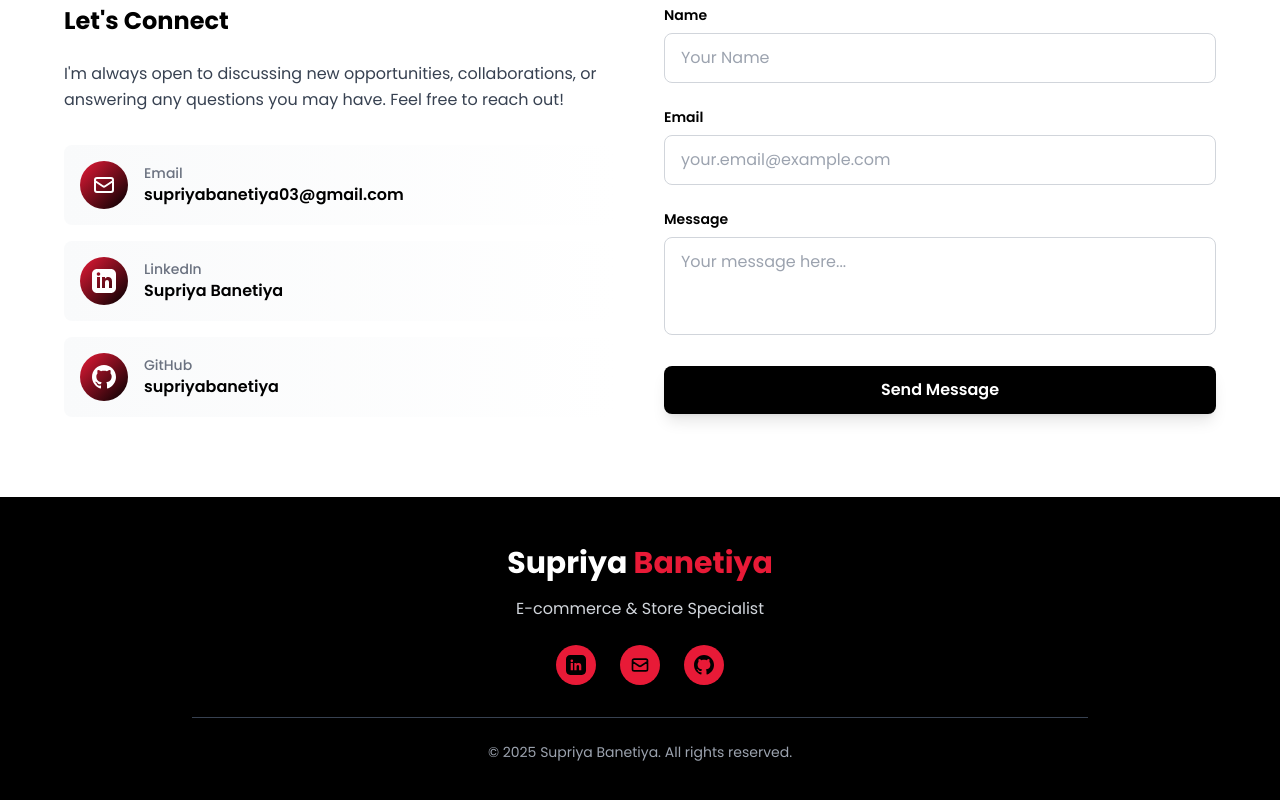
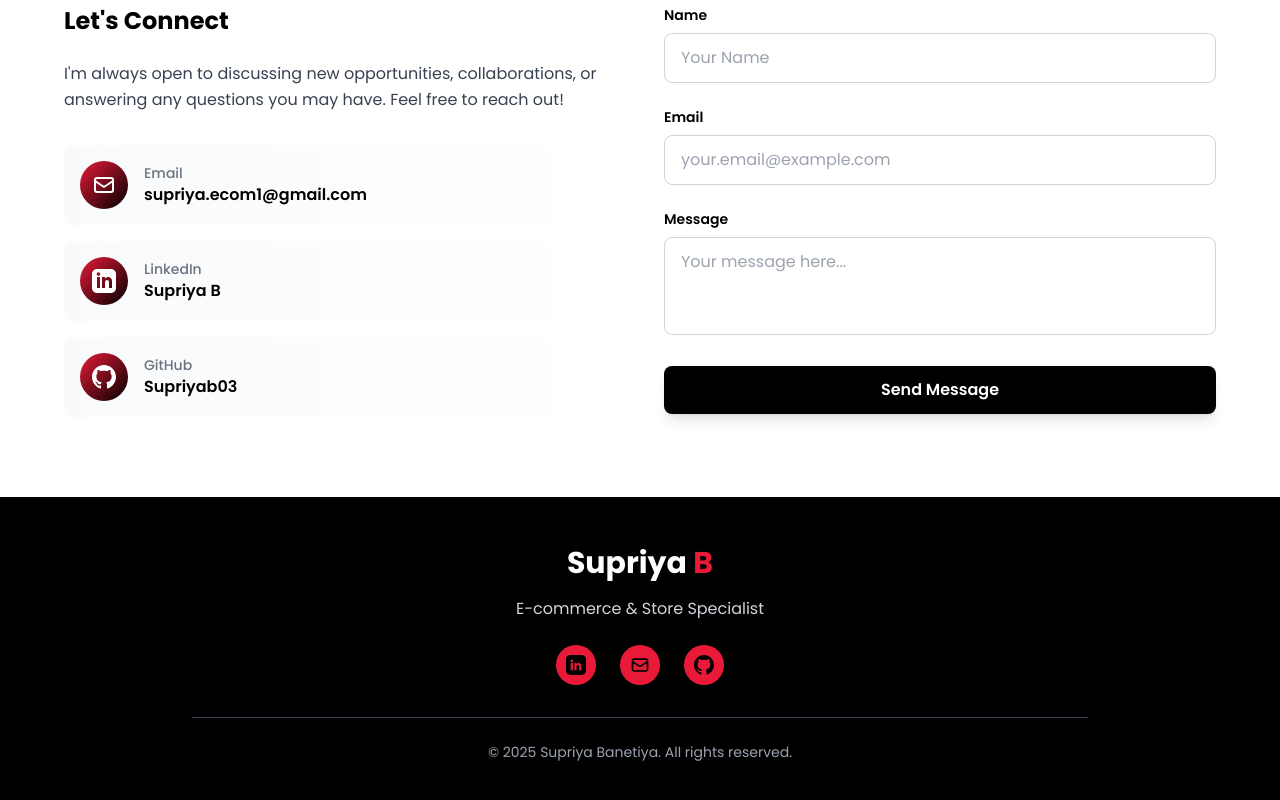
Before and after one commit to supriyabanetiya/supriya-portfolio, a React (Vite) app: page / in a window 1280 px wide. Shown: the part 2998-3798 px from the top of the page. Built offline with nearby package versions, Linux system fonts and the light colour scheme.

Commit message:
Updated name

```diff
--- a/src/components/Contact.jsx
+++ b/src/components/Contact.jsx
@@ -40,7 +40,7 @@ const Contact = () => {
   const contactInfo = [
     {
       type: 'Email',
-      value: 'supriyabanetiya03@gmail.com',
+      value: 'supriya.ecom1@gmail.com',
       icon: (
         <svg
           className="w-6 h-6"
@@ -54,28 +54,28 @@ const Contact = () => {
           <path d="M3 8l7.89 5.26a2 2 0 002.22 0L21 8M5 19h14a2 2 0 002-2V7a2 2 0 00-2-2H5a2 2 0 00-2 2v10a2 2 0 002 2z" />
         </svg>
       ),
-      link: 'mailto:supriyabanetiya03@gmail.com',
+      link: 'mailto:supriya.ecom1@gmail.com',
     },
 
     {
       type: 'LinkedIn',
-      value: 'Supriya Banetiya',
+      value: 'Supriya B',
       icon: (
         <svg className="w-6 h-6" fill="currentColor" viewBox="0 0 24 24">
           <path d="M19 0h-14c-2.761 0-5 2.239-5 5v14c0 2.761 2.239 5 5 5h14c2.762 0 5-2.239 5-5v-14c0-2.761-2.238-5-5-5zm-11 19h-3v-11h3v11zm-1.5-12.268c-.966 0-1.75-.79-1.75-1.764s.784-1.764 1.75-1.764 1.75.79 1.75 1.764-.783 1.764-1.75 1.764zm13.5 12.268h-3v-5.604c0-3.368-4-3.113-4 0v5.604h-3v-11h3v1.765c1.396-2.586 7-2.777 7 2.476v6.759z"/>
         </svg>
       ),
-      link: 'https://linkedin.com/in/supriya-banetiya-9002a9245',
+      link: 'https://www.linkedin.com/in/supriya-b-9002a9245',
     },
     {
       type: 'GitHub',
-      value: 'supriyabanetiya',
+      value: 'Supriyab03',
       icon: (
         <svg className="w-6 h-6" fill="currentColor" viewBox="0 0 24 24">
           <path d="M12 0c-6.626 0-12 5.373-12 12 0 5.302 3.438 9.8 8.207 11.387.599.111.793-.261.793-.577v-2.234c-3.338.726-4.033-1.416-4.033-1.416-.546-1.387-1.333-1.756-1.333-1.756-1.089-.745.083-.729.083-.729 1.205.084 1.839 1.237 1.839 1.237 1.07 1.834 2.807 1.304 3.492.997.107-.775.418-1.305.762-1.604-2.665-.305-5.467-1.334-5.467-5.931 0-1.311.469-2.381 1.236-3.221-.124-.303-.535-1.524.117-3.176 0 0 1.008-.322 3.301 1.23.957-.266 1.983-.399 3.003-.404 1.02.005 2.047.138 3.006.404 2.291-1.552 3.297-1.23 3.297-1.23.653 1.653.242 2.874.118 3.176.77.84 1.235 1.911 1.235 3.221 0 4.609-2.807 5.624-5.479 5.921.43.372.823 1.102.823 2.222v3.293c0 .319.192.694.801.576 4.765-1.589 8.199-6.086 8.199-11.386 0-6.627-5.373-12-12-12z"/>
         </svg>
       ),
-      link: 'https://github.com/supriyabanetiya',
+      link: 'https://github.com/Supriyab03',
     },
   ]
 
--- a/src/components/Footer.jsx
+++ b/src/components/Footer.jsx
@@ -7,7 +7,7 @@ const Footer = () => {
         <div className="max-w-4xl mx-auto">
           <div className="text-center">
             <h3 className="text-3xl font-bold mb-4">
-              Supriya<span className="text-gold"> Banetiya</span>
+              Supriya<span className="text-gold"> B</span>
             </h3>
             <p className="text-gray-300 mb-6">
               E-commerce & Store Specialist
@@ -15,7 +15,7 @@ const Footer = () => {
 
             <div className="flex justify-center gap-6 mb-8">
               <a
-                href="https://linkedin.com/in/supriya-banetiya-9002a9245"
+                href="https://www.linkedin.com/in/supriya-b-9002a9245"
                 target="_blank"
                 rel="noopener noreferrer"
                 className="w-10 h-10 bg-gold rounded-full flex items-center justify-center hover:scale-110 transition-transform duration-300"
@@ -26,7 +26,7 @@ const Footer = () => {
                 </svg>
               </a>
               <a
-                href="mailto:supriyabanetiya03@gmail.com"
+                href="mailto:supriya.ecom1@gmail.com"
                 className="w-10 h-10 bg-gold rounded-full flex items-center justify-center hover:scale-110 transition-transform duration-300"
                 aria-label="Email"
               >
@@ -43,7 +43,7 @@ const Footer = () => {
                 </svg>
               </a>
               <a
-                href="https://github.com/supriyabanetiya"
+                href="https://github.com/Supriyab03"
                 target="_blank"
                 rel="noopener noreferrer"
                 className="w-10 h-10 bg-gold rounded-full flex items-center justify-center hover:scale-110 transition-transform duration-300"
```
